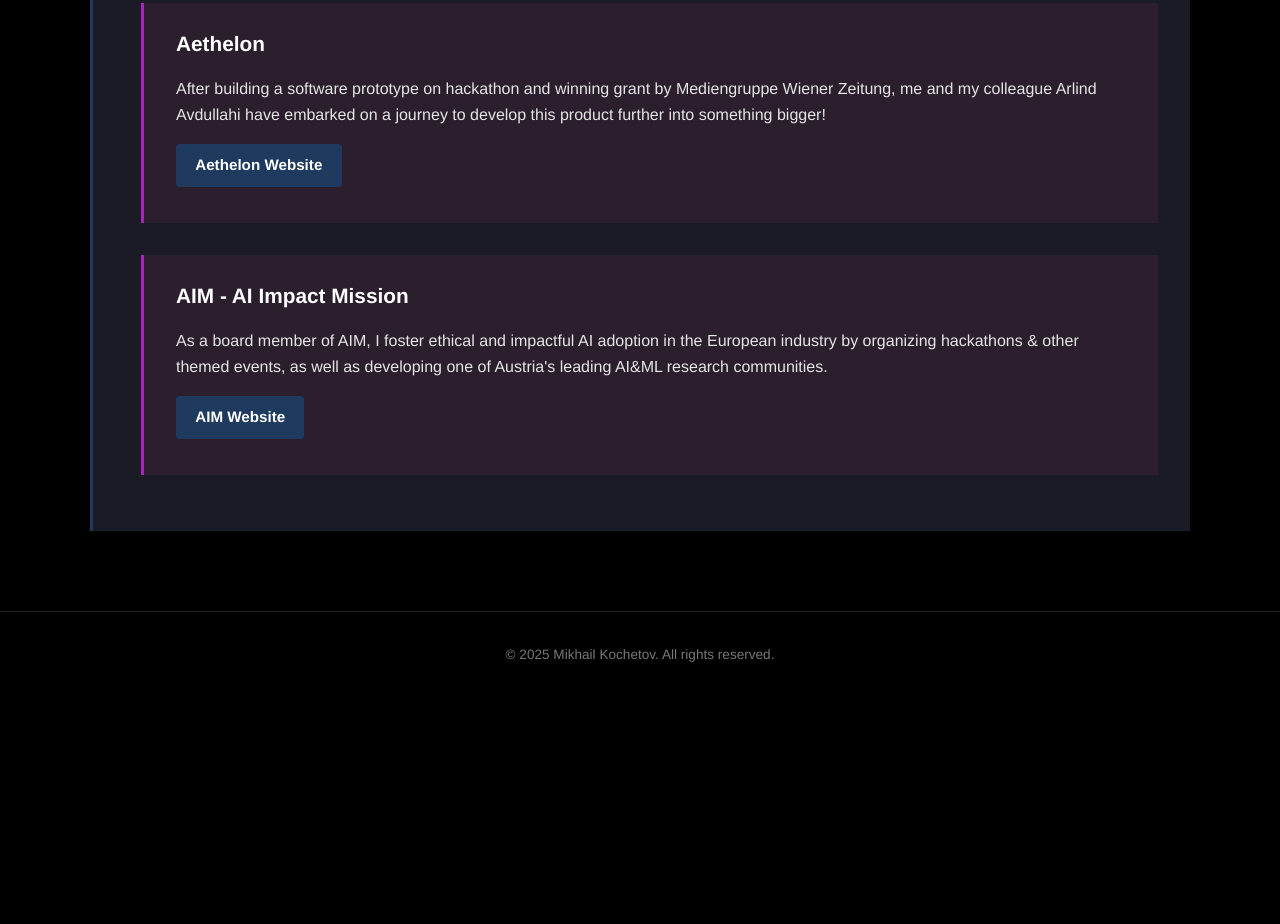
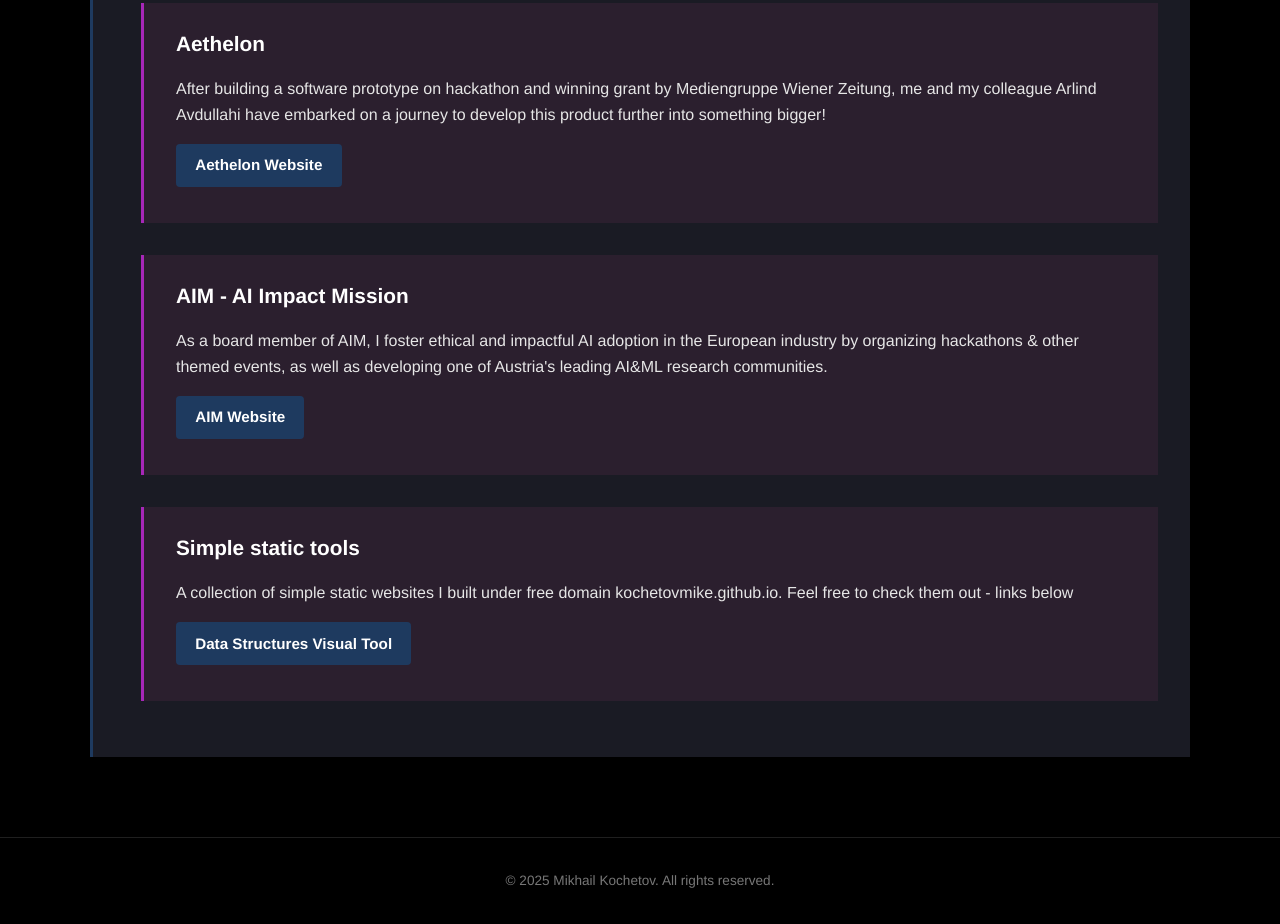
Before and after one commit to kochetovmike/kochetovmike.github.io, a plain HTML site: page index.html in a window 1280 px wide. Shown: the part 935-1859 px from the top of the page. Before the commit the page ends 1633 px from the top, so only its background shows below. Drawn offline with Linux system fonts and the light colour scheme.

Commit message:
added dsvisuals link

```diff
--- a/index.html
+++ b/index.html
@@ -168,6 +168,11 @@
             <p>As a board member of AIM, I foster ethical and impactful AI adoption in the European industry by organizing hackathons & other themed events, as well as developing one of Austria's leading AI&ML research communities.</p>
             <a href="https://ai-mission.eu/" class="btn" target="_blank">AIM Website</a>
         </div>
+            <div class="block_inner">
+            <h3>Simple static tools</h3>
+            <p>A collection of simple static websites I built under free domain kochetovmike.github.io. Feel free to check them out - links below</p>
+            <a href="https://kochetovmike.github.io/dsvisuals" class="btn" target="_blank">Data Structures Visual Tool</a>
+        </div>
     </div>
 </section>
 
```
